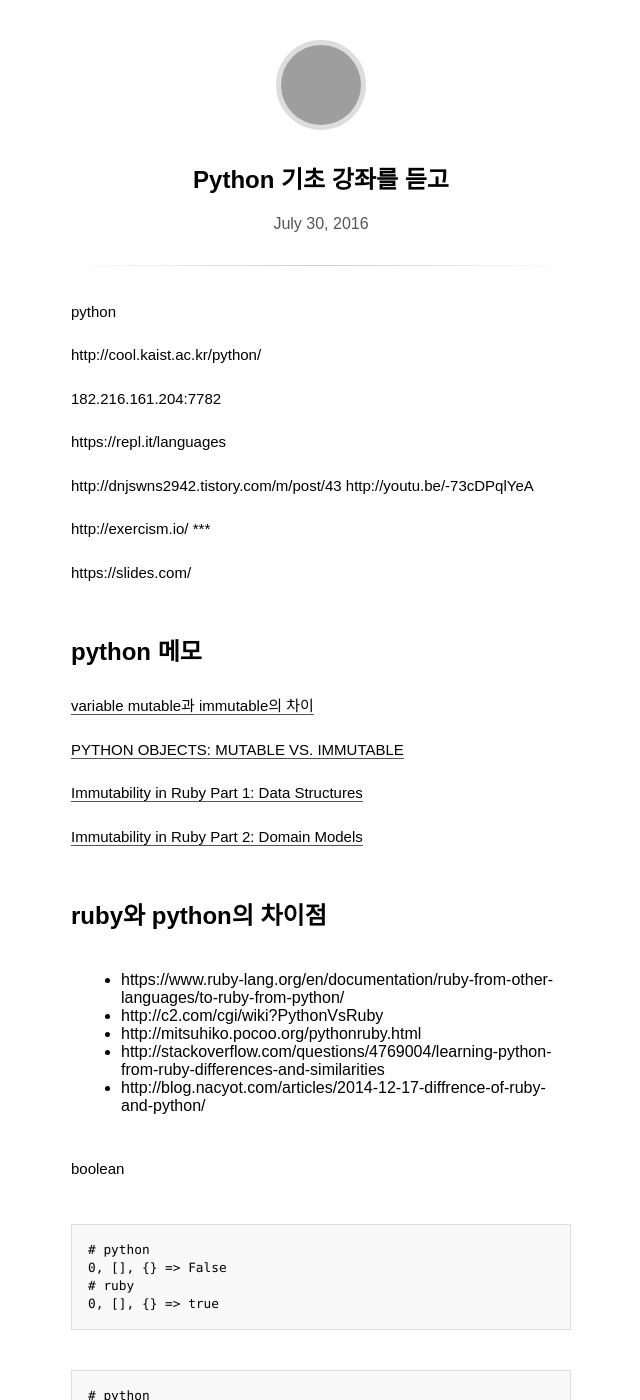
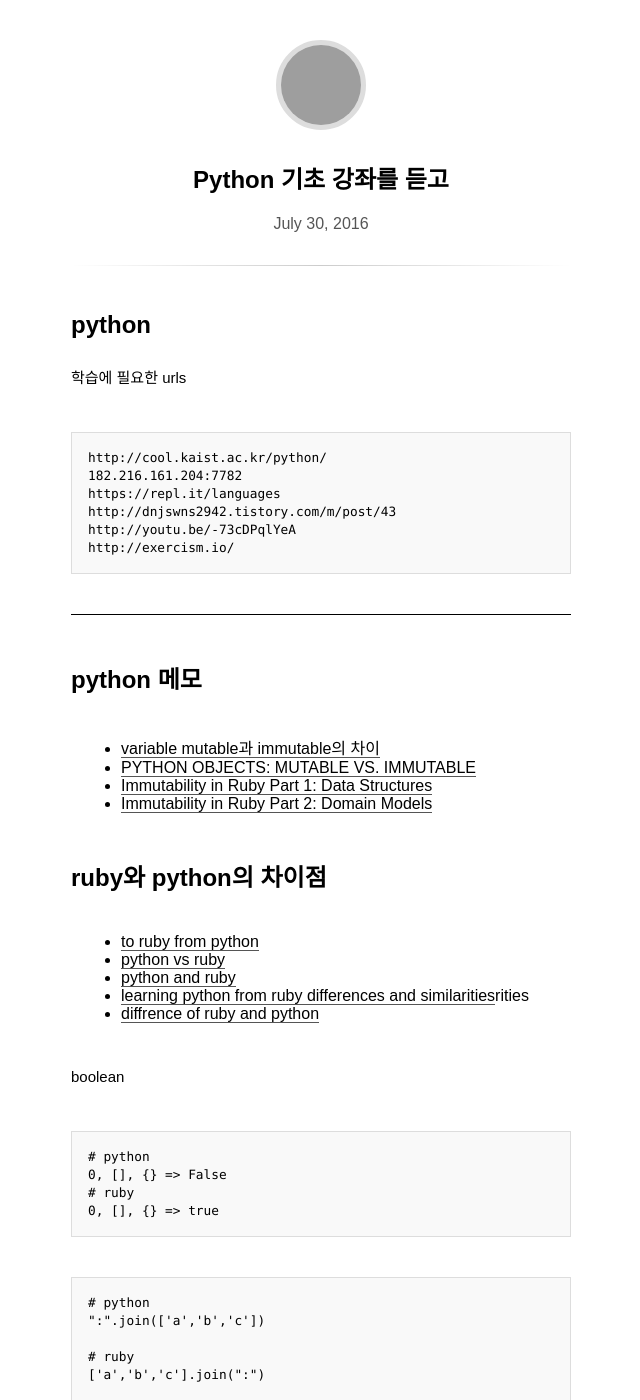
Before and after one commit to pinedance/blog, a Jekyll site: the page built from _posts/2016/07-12/2016-07-30-python-impression.md, in a window 1280 px wide and 1400 px high. Shown: the whole window, without its empty margins (319-959 px from the left). Built offline with Jekyll 4.4.1, drawn with Linux system fonts in a browser that asks for light colours; some web fonts are replaced; comment, search, counter and statistics services are not loaded; some of the changed text lies outside the part shown; grey boxes are pictures that could not be loaded.

Commit message:
add post

````diff
--- a/_posts/2016/07-12/2016-07-30-python-impression.md
+++ b/_posts/2016/07-12/2016-07-30-python-impression.md
@@ -6,41 +6,38 @@ categories: 코딩삽질기
 
 
 python
+-------
 
+학습에 필요한 urls
+
+```
 http://cool.kaist.ac.kr/python/
-
 182.216.161.204:7782
-
 https://repl.it/languages
-
 http://dnjswns2942.tistory.com/m/post/43
 http://youtu.be/-73cDPqlYeA
+http://exercism.io/
+```
 
-http://exercism.io/
 ***
-
-https://slides.com/
 
 python 메모
 --------------
 
-[variable mutable과 immutable의 차이](http://ledgku.tistory.com/54)
-
-[PYTHON OBJECTS: MUTABLE VS. IMMUTABLE](https://codehabitude.com/2013/12/24/python-objects-mutable-vs-immutable/)
-
-[Immutability in Ruby Part 1: Data Structures](http://blog.deveo.com/immutability-in-ruby-part-1-data-structures/)
-
-[Immutability in Ruby Part 2: Domain Models](http://blog.deveo.com/immutability-in-ruby-part-2-domain-models/)
+* [variable mutable과 immutable의 차이](http://ledgku.tistory.com/54)
+* [PYTHON OBJECTS: MUTABLE VS. IMMUTABLE](https://codehabitude.com/2013/12/24/python-objects-mutable-vs-immutable/)
+* [Immutability in Ruby Part 1: Data Structures](http://blog.deveo.com/immutability-in-ruby-part-1-data-structures/)
+* [Immutability in Ruby Part 2: Domain Models](http://blog.deveo.com/immutability-in-ruby-part-2-domain-models/)
 
 
 ruby와 python의 차이점
 ---------------------------
 
-* https://www.ruby-lang.org/en/documentation/ruby-from-other-languages/to-ruby-from-python/
-* http://c2.com/cgi/wiki?PythonVsRuby
-* http://mitsuhiko.pocoo.org/pythonruby.html
-* http://stackoverflow.com/questions/4769004/learning-python-from-ruby-differences-and-similarities
-* http://blog.nacyot.com/articles/2014-12-17-diffrence-of-ruby-and-python/
+* [to ruby from python](https://www.ruby-lang.org/en/documentation/ruby-from-other-languages/to-ruby-from-python/)
+* [python vs ruby](http://c2.com/cgi/wiki?PythonVsRuby)
+* [python and ruby](http://mitsuhiko.pocoo.org/pythonruby.html)
+* [learning python from ruby differences and similarities](http://stackoverflow.com/questions/4769004/learning-python-from-ruby-differences-and-simila)rities
+* [diffrence of ruby and python](http://blog.nacyot.com/articles/2014-12-17-diffrence-of-ruby-and-python/)
 
 boolean
 
@@ -73,8 +70,6 @@ p a     # [3,4,1,2]
 
 python의 `sort` == ruby의 `sort!`
 
-***
-
 문자열 뒤에서 끝까지 자르려면?
 
 `-`를 이용한 offset으로 끝에서 부터 인텍싱 할 수 있다.
@@ -103,14 +98,14 @@ dic.setdefault( 'c', 0 )  # 초기값을 설정하기 위해서는
 dic = {a: 1, b: 2}
 dic[:c] # nil
 dic[:c] ||= 0
-***
+```
 
 python의 특별 기능
 ----------------------
 
 ### list comprehension
 
-* https://blog.engineyard.com/2014/ruby-list-comprehension
+* [ruby list comprehension](https://blog.engineyard.com/2014/ruby-list-comprehension)
 
 ```python
 [k*k for k in range(10) if k%2]
````
